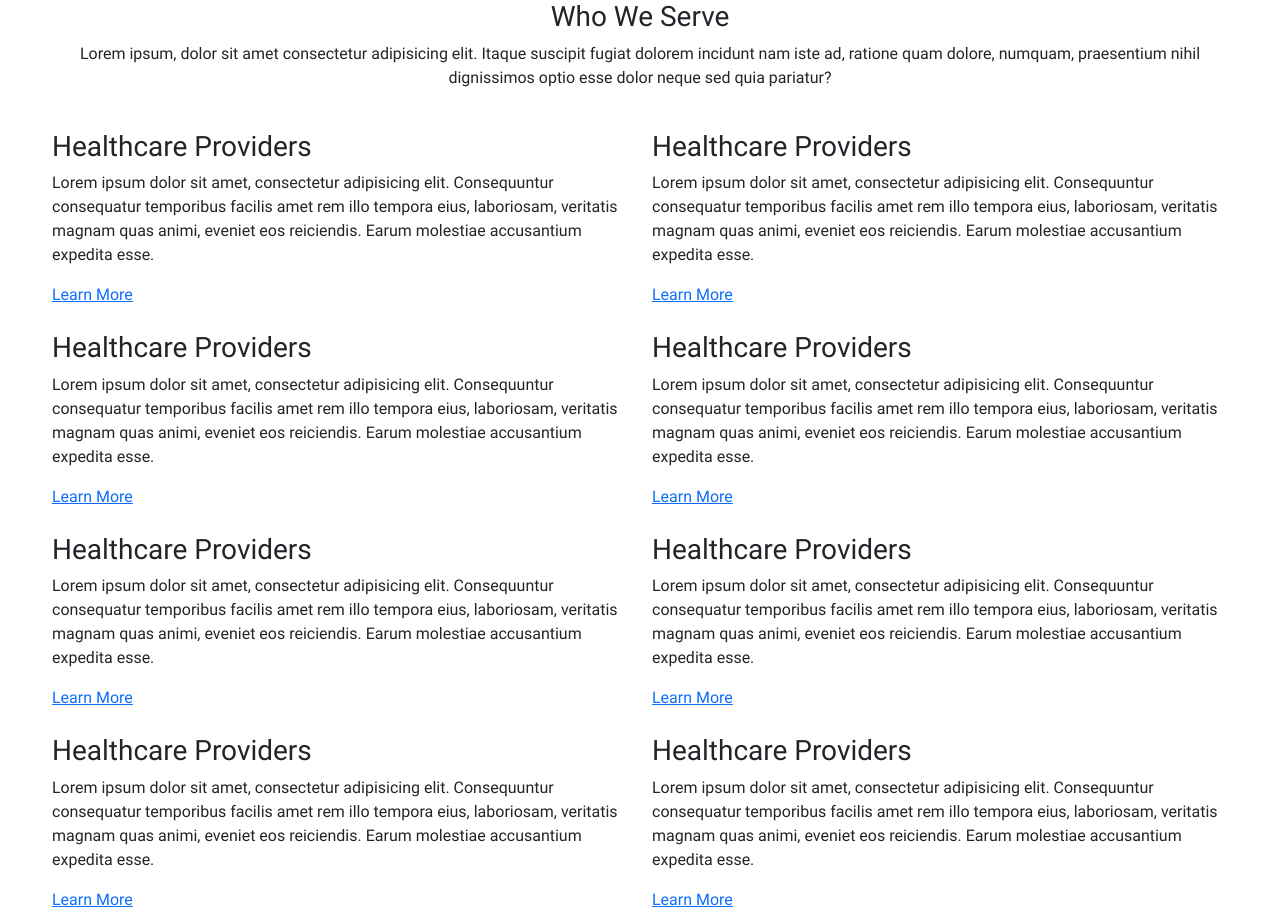
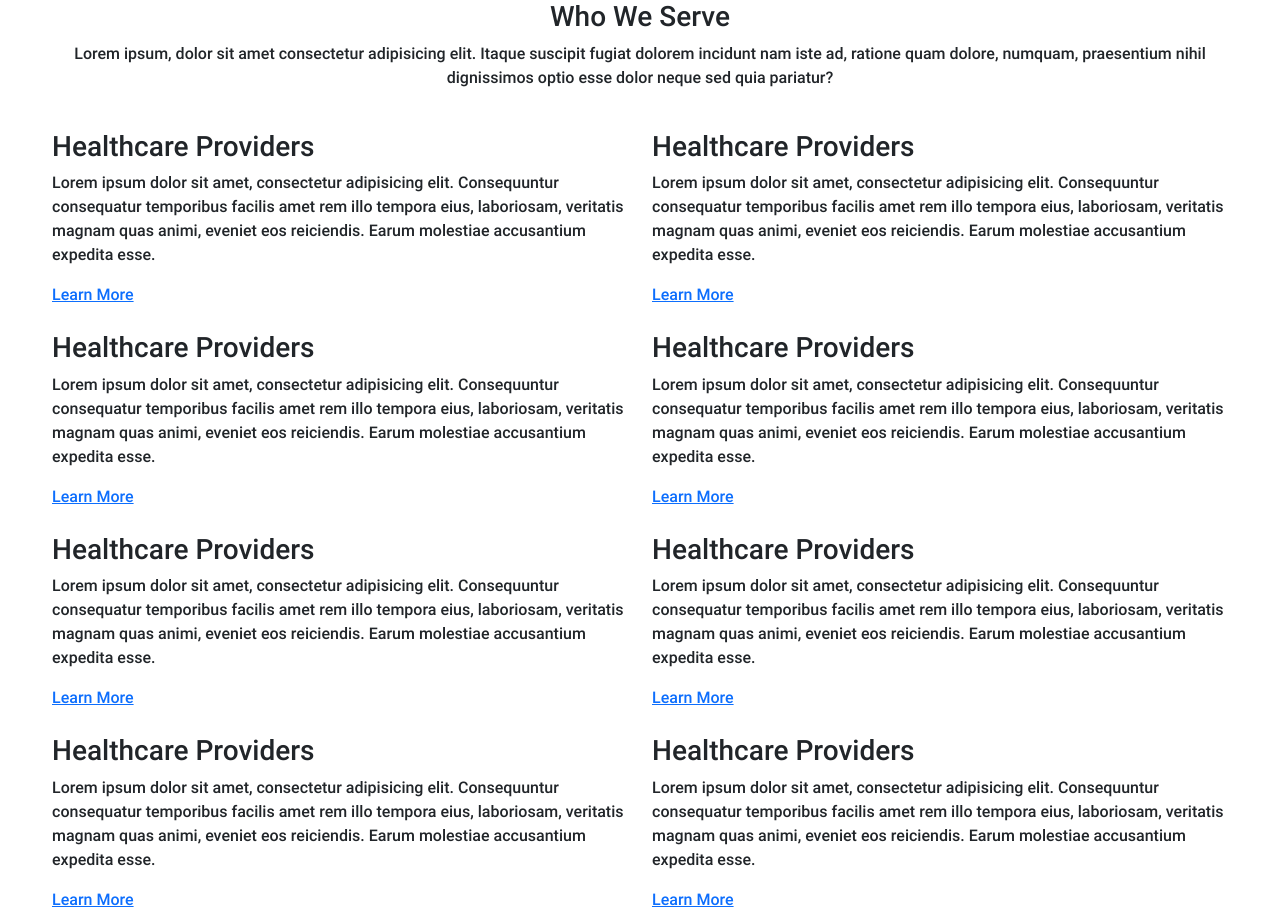
Before and after one commit to karthipasumpon/staticweb, a plain HTML site: page aboutus.html in a window 1280 px wide. Drawn offline with Linux system fonts and the light colour scheme.

Commit message:
font family updated to Master branch

```diff
--- a/css/style.css
+++ b/css/style.css
@@ -20,7 +20,7 @@
 }
 
 body {
-    font-family: 'robotoregular';
+    font-family: 'robotomedium';
 }
 .content {
     font-size: 20px;
```
